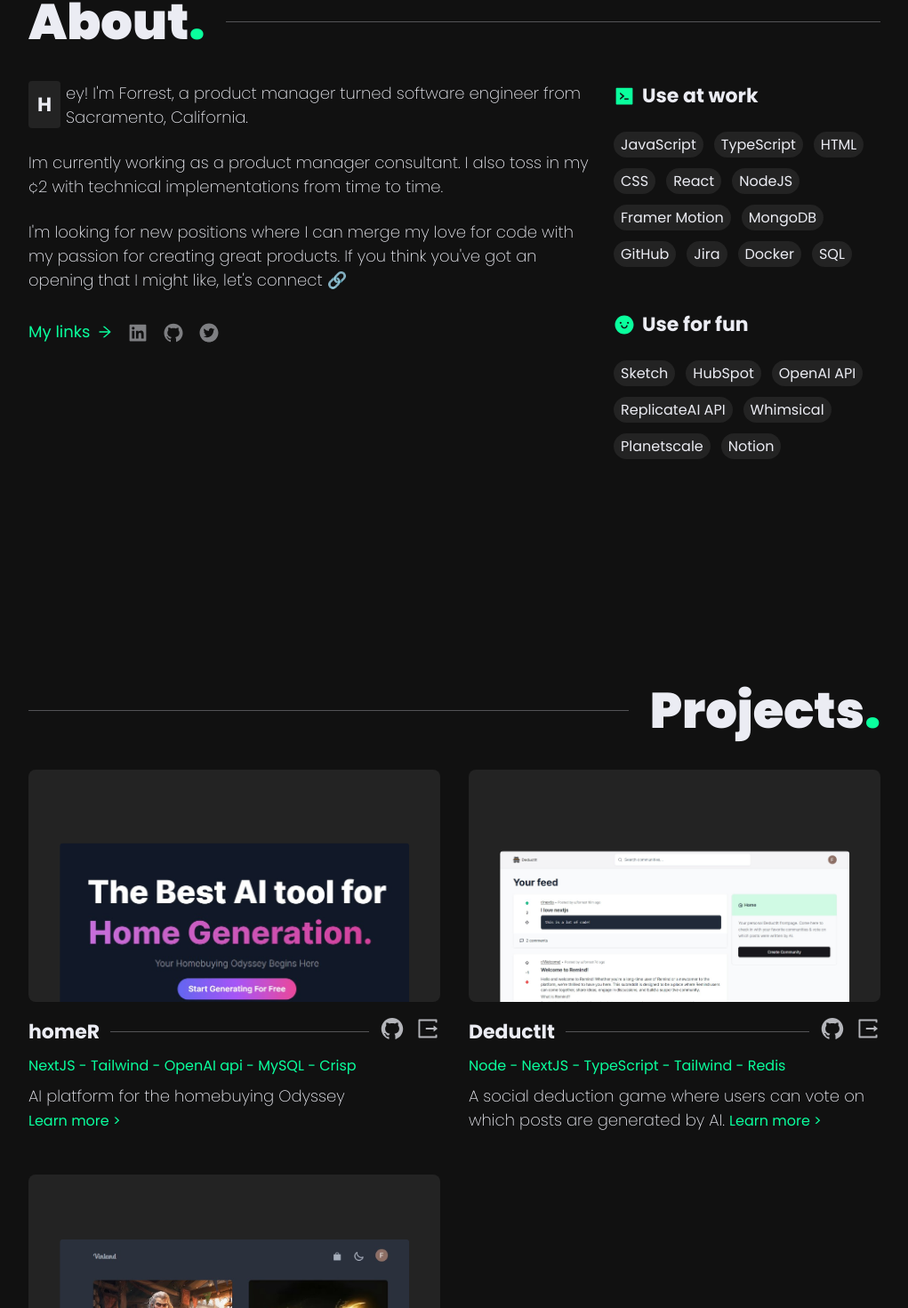
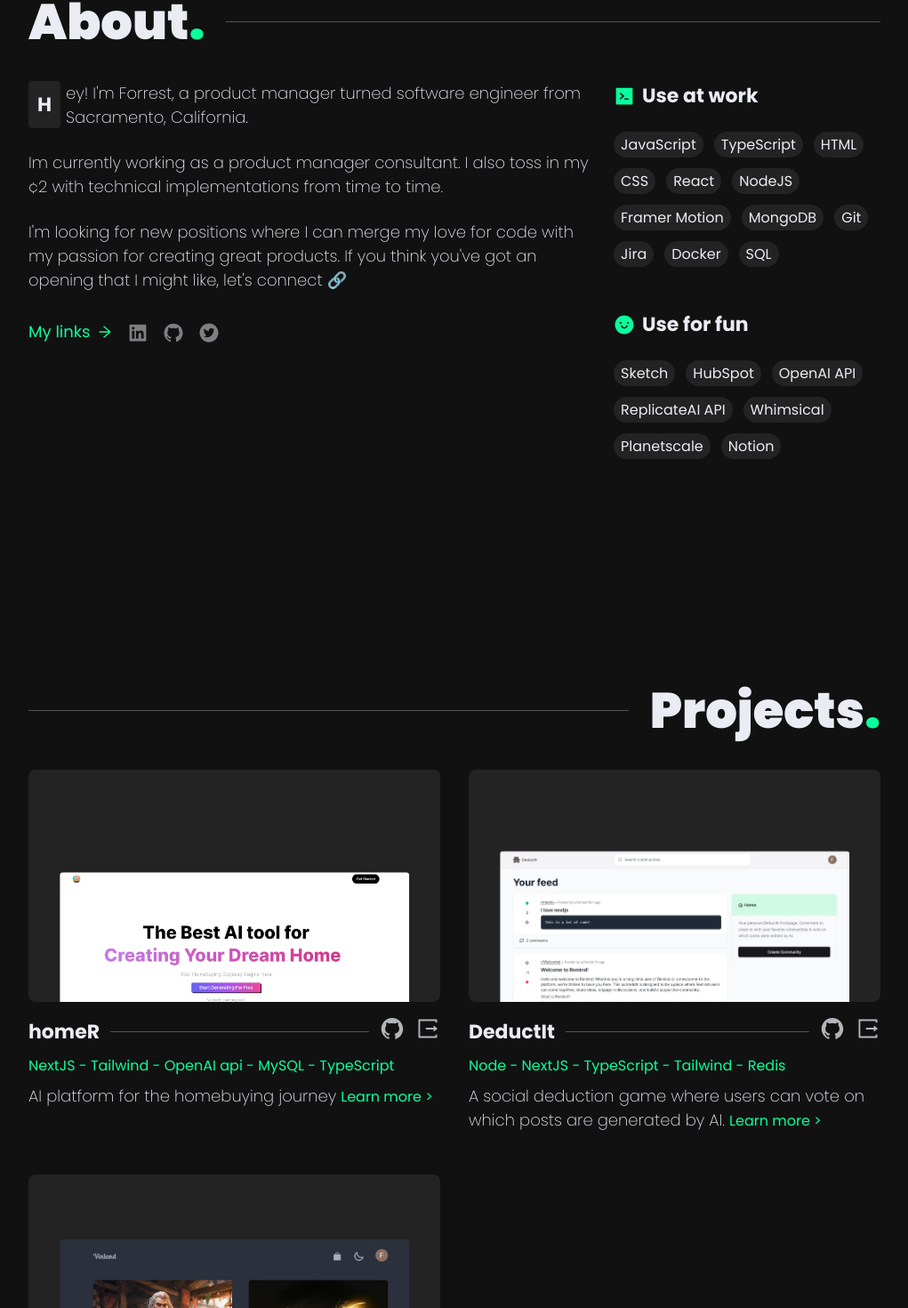
Before and after one commit to 4orrest/personal-portfolio, a Next.js app: page / in a window 1280 px wide. Shown: the part 887-2357 px from the top of the page at 89% size, without its empty margins (159-1180 px from the left). Built offline with nearby package versions, Linux system fonts and the light colour scheme.

Commit message:
update image

```diff
--- a/components/home/about/Stats.tsx
+++ b/components/home/about/Stats.tsx
@@ -20,7 +20,7 @@ export const Stats = () => {
             <span className="chip">NodeJS</span>
             <span className="chip">Framer Motion</span>
             <span className="chip">MongoDB</span>
-            <span className="chip">GitHub</span>
+            <span className="chip">Git</span>
             <span className="chip">Jira</span>
             <span className="chip">Docker</span>
             <span className="chip">SQL</span>
--- a/components/home/projects/Projects.tsx
+++ b/components/home/projects/Projects.tsx
@@ -22,8 +22,8 @@ const projects = [
     imgSrc: "project-imgs/homeR.jpg",
     code: "https://github.com/4orrest/homer-readme",
     projectLink: "https://homer-psi.vercel.app/",
-    tech: ["NextJS", "Tailwind", "OpenAI api", "MySQL", "Crisp"],
-    description: "AI platform for the homebuying Odyssey",
+    tech: ["NextJS", "Tailwind", "OpenAI api", "MySQL", "TypeScript"],
+    description: "AI platform for the homebuying journey",
     modalContent: (
       <>
         <p>AI enablement platform for first time homebuyers</p>
```
Also changed, not shown: public/project-imgs/homeR.jpg.
